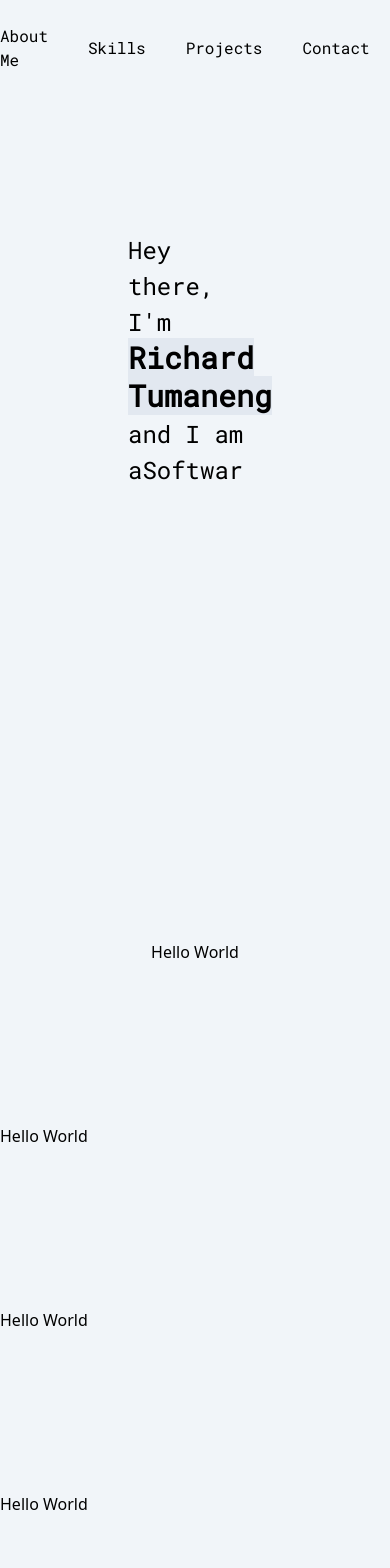
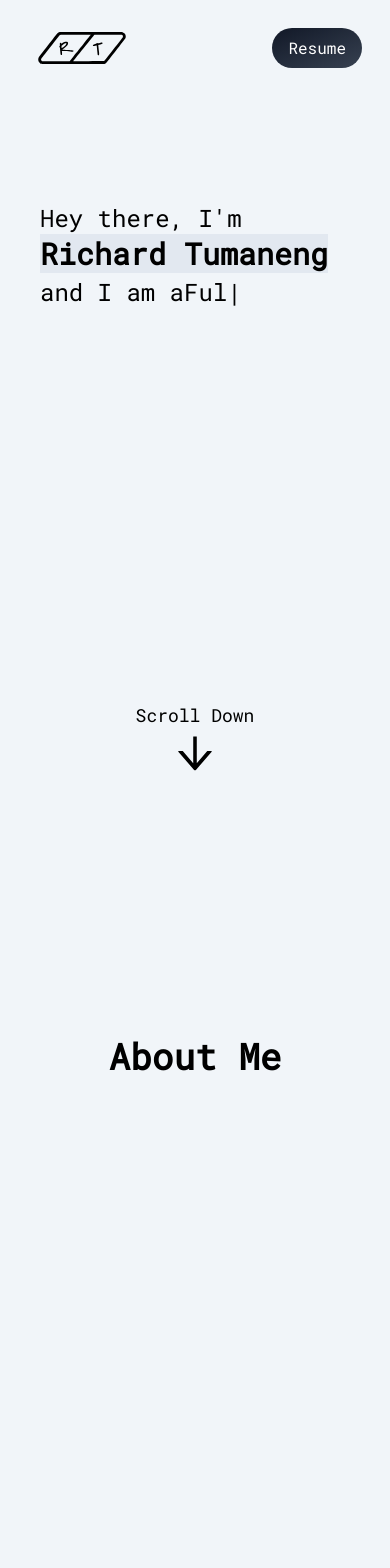
Before and after one commit to Hydraero/Richard-Tumaneng, a React (Vite) app in the folder client/: page / in a window 390 px wide. Shown: the top 1568 px of the page. Built offline with nearby package versions, Linux system fonts and the light colour scheme.

Commit message:
Changed the website look on mobile
- made the navbar list invisible for mobile excluding the icon and resume download button
- added change that allows navbar to be visible on mobile
- added bouncing scroll down indicator

```diff
--- a/client/src/components/Hero.tsx
+++ b/client/src/components/Hero.tsx
@@ -1,5 +1,5 @@
 import React from 'react'
-import { AiFillLinkedin } from 'react-icons/ai'
+import { AiFillLinkedin, AiOutlineArrowDown } from 'react-icons/ai'
 import { TypeAnimation } from 'react-type-animation' //Documentation here: https://www.npmjs.com/package/react-type-animation
 
 type Props = {}
@@ -8,8 +8,8 @@ const Hero = (props: Props) => {
   return (
   <div>
     <main>
-      <section id="home" className="flex md:flex-row flex-col h-screen">
-        <div className='font-robotomono p-32 text-2xl'>
+      <section id="home" className="h-screen">
+        <div className='font-robotomono flex flex-col md:flex-row px-10 py-24 md:p-32 text-2xl'>
           <h1 className='py-2 leading-9'>
             Hey there, I'm <span className='bg-slate-200 text-3xl font-semibold'>Richard Tumaneng</span> and I am a
             <TypeAnimation
@@ -18,7 +18,7 @@ const Hero = (props: Props) => {
                 4000,
                 'Full Stack Developer',
                 4000,
-                'Computer Enthusiast',
+                'Programmer',
                 4000,
                 'Lifetime Learner',
                 4000,
@@ -28,18 +28,34 @@ const Hero = (props: Props) => {
             />
           </h1>
         </div>
+        <div className="py-72 md:py-24">
+          <div className="animate-bounce py-5 flex flex-col items-center text-5xl">
+              <div className="font-robotomono text-lg">
+                Scroll Down
+              </div>
+              <AiOutlineArrowDown />
+          </div>
+        </div>
       </section>
-      <section id='about-me' className='mb-40 text-center'>
-              Hello World
+
+      <section id='about-me' className='text-center h-screen'>
+        <div className='font-robotomono font-bold'>
+          <h1 className='py-24 text-4xl'>
+            About Me
+          </h1>
+        </div>
       </section>
-      <section id='skills' className='mb-40 justify-center'>
-              Hello World
+
+      <section id='skills' className='text-center h-screen'>
+              Skills
       </section>
-      <section id='projects' className='mb-40 justify-center'>
-              Hello World
+
+      <section id='projects' className='text-center h-screen'>
+              Project
       </section>
-      <section id='contact' className='mb-40 justify-center'>
-              Hello World
+
+      <section id='contact' className='text-center h-screen'>
+              Contact
       </section>
     </main>
   </div>
--- a/client/src/components/Navbar.tsx
+++ b/client/src/components/Navbar.tsx
@@ -12,16 +12,16 @@ type Props = {}
 const Navbar = (props: Props) => {
     const [navbarOpen, setNavbarOpen] = React.useState(false);
     return (
-        <nav className= "w-full flex py-6 justify-between items-center navbar">
-            <a href= '#home'>
+        <nav className= "w-full flex py-0 pl-5 md:py-6 justify-between items-center navbar">
+            <a href= '#home' className="">
                 <img src={logo} alt="richard-tumaneng" className="hover:scale-110 transition duration-300 ease-in-out cursor-pointer w-[124px] h-[32px]"></img>
             </a>
 
-            <ul className="list-none sm: flex justify-end items-center flex-1">
+            <ul className="list-none sm:flex justify-end items-center flex-1">
                 {navLinks.map((nav,index) => (
                     <li
                         key={nav.id}
-                        className="hover:text-slate-500 font-robotomono mr-10"
+                        className="hover:text-slate-500 font-robotomono mr-10 invisible md:visible"
                     >
 
                         <a href={`#${nav.id}`}>
@@ -29,20 +29,12 @@ const Navbar = (props: Props) => {
                         </a>
                     </li>
                 ))}
-                <li className='font-robotomono mr-10'>
-                    <button className="bg-gradient-to-br from-gray-900 to-gray-700 hover:bg-slate-500 text-white py-2 px-4 rounded-full hover:scale-110 transition duration-300 ease-in-out">
-                        <a href= {resume} download>
-                            Resume
-                        </a>
-                    </button>
-                </li>
             </ul>
-
-            {/**
-            * TODO:
-            * Navbar/Hamburger button for Mobile
-            */}
-            <div></div>
+            <button className="font-robotomono mr-7 md:mr-10 bg-gradient-to-br from-gray-900 to-gray-700 hover:bg-slate-500 text-white py-2 px-4 rounded-full hover:scale-110 transition duration-300 ease-in-out">
+                <a href= {resume} download>
+                    Resume
+                </a>
+            </button>
 
 
         </nav>
```
Also changed, not shown: 1 other file (tests, documents, lock files or other folders).
